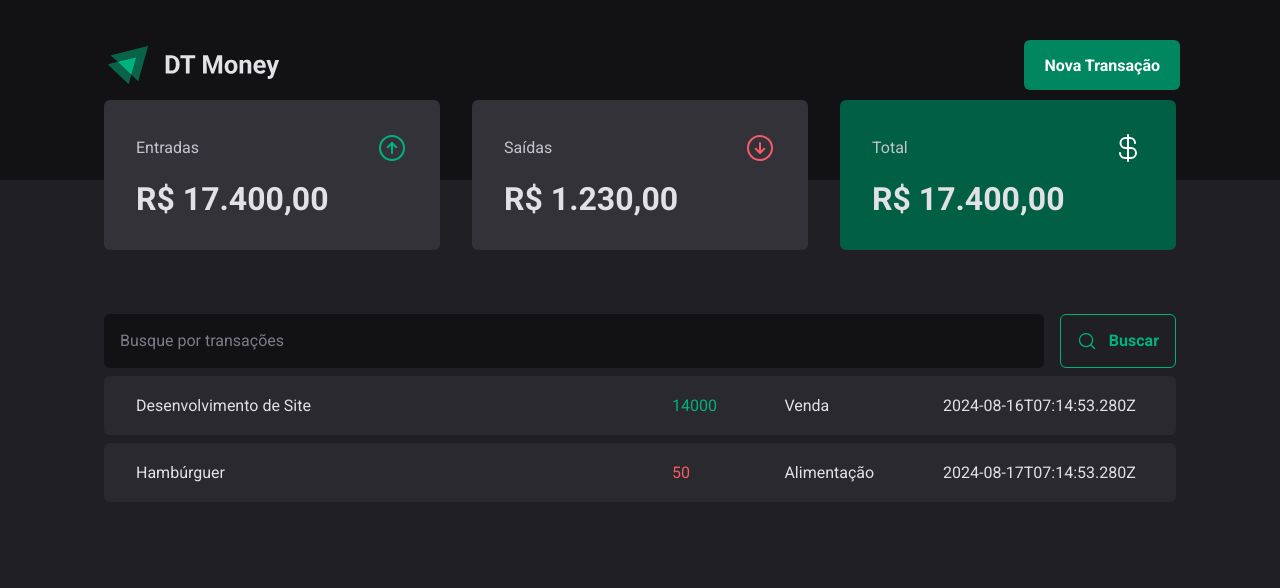
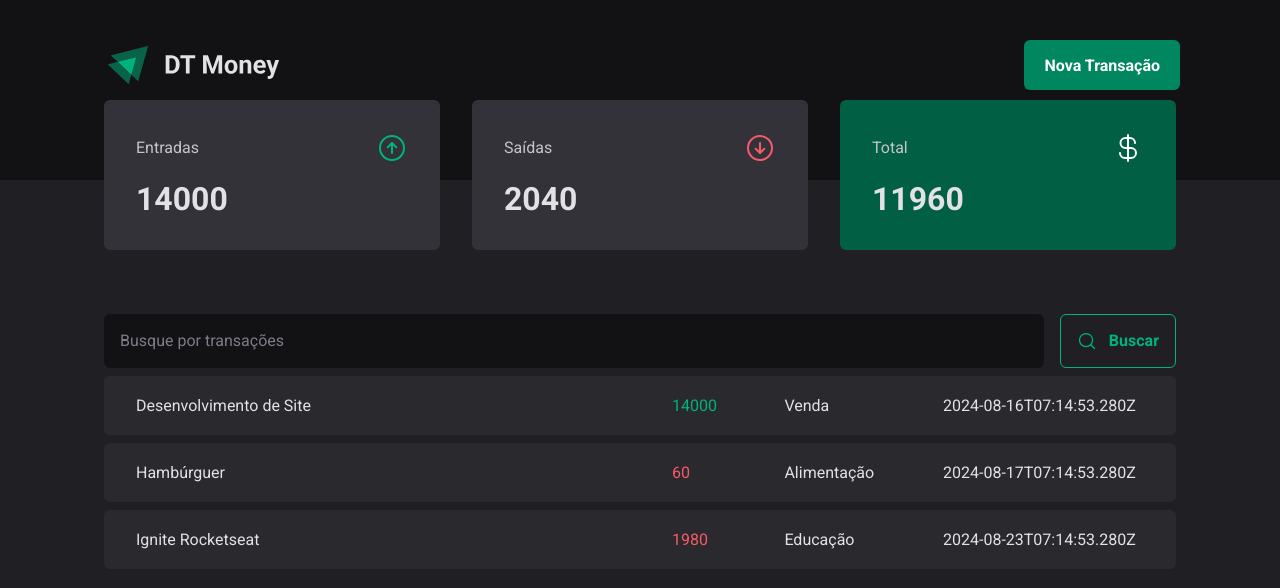
Before and after one commit to iPaulinh0/dt-money, a React (Vite) app: page / in a window 1280 px wide. Shown: the top 588 px of the page. Built offline with nearby package versions, Linux system fonts and the light colour scheme; data requests are answered from the project's data file.

Commit message:
setup: configuring income, outcome and total logic

```diff
--- a/server.json
+++ b/server.json
@@ -13,8 +13,16 @@
       "description": "Hambúrguer",
       "type": "outcome",
       "category": "Alimentação",
-      "price": 50,
+      "price": 60,
       "createdAt": "2024-08-17T07:14:53.280Z"
+    },
+    {
+      "id": 3,
+      "description": "Ignite Rocketseat",
+      "type": "outcome",
+      "category": "Educação",
+      "price": 1980,
+      "createdAt": "2024-08-23T07:14:53.280Z"
     }
   ]
 }
--- a/src/components/Summary/index.tsx
+++ b/src/components/Summary/index.tsx
@@ -1,7 +1,31 @@
+import { useContext } from "react";
 import { SummaryCard, SummaryContainer } from "./styles";
 import { ArrowCircleDown, ArrowCircleUp, CurrencyDollar } from 'phosphor-react'
+import { TransactionsContext } from "../../contexts/TransactionsContext";
 
 export function Summary() {
+
+  const { transactions } = useContext(TransactionsContext)
+
+  const summary = transactions.reduce(
+  (acc, transaction) => {
+    if(transaction.type === 'income') {
+      acc.income += transaction.price
+      acc.total += transaction.price
+    } else {
+      acc.outcome += transaction.price
+      acc.total -= transaction.price
+    }
+
+    return acc
+  },
+  {
+    income: 0,
+    outcome: 0,
+    total: 0
+  }
+)
+
   return(
     <SummaryContainer>
       <SummaryCard>
@@ -9,7 +33,7 @@
           <span>Entradas</span>
           <ArrowCircleUp size={32} color="#00b37e" />
         </header>
-        <strong>R$ 17.400,00</strong>
+        <strong>{summary.income}</strong>
       </SummaryCard>
 
       <SummaryCard>
@@ -17,7 +41,7 @@
           <span>Saídas</span>
           <ArrowCircleDown size={32} color="#f75a68" />
         </header>
-        <strong>R$ 1.230,00</strong>
+        <strong>{summary.outcome}</strong>
       </SummaryCard>
 
       <SummaryCard variant="green">
@@ -25,7 +49,7 @@
           <span>Total</span>
           <CurrencyDollar size={32} color="#fff" />
         </header>
-        <strong>R$ 17.400,00</strong>
+        <strong>{summary.total}</strong>
       </SummaryCard>
     </SummaryContainer>
   )
```
